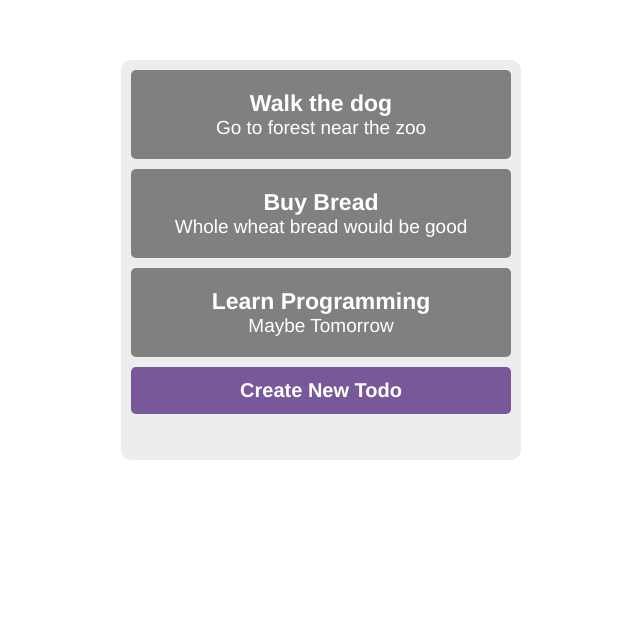
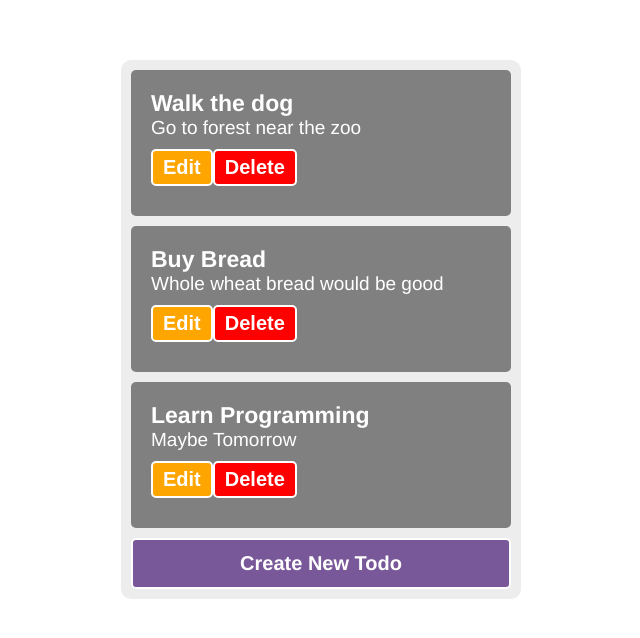
Before and after one commit to cameronmoodley/vue-todo, a Vue app: page / in a window 1280 px wide. Shown: the top 638 px of the page, without its empty margins (319-959 px from the left). Built offline with nearby package versions, Linux system fonts and the light colour scheme.

Commit message:
added in update and delete functionality

```diff
--- a/src/App.vue
+++ b/src/App.vue
@@ -53,7 +53,7 @@
 		font-family: Avenir, Helvetica, Arial, sans-serif;
 		-webkit-font-smoothing: antialiased;
 		-moz-osx-font-smoothing: grayscale;
-		text-align: center;
+		text-align: left;
 		color: #2c3e50;
 		margin-top: 60px;
 	}
@@ -65,6 +65,8 @@
 		background-color: #795899;
 		color: #fff;
 		font-weight: bold;
+		text-align: center;
+		border: solid white 2px;
 
 		&:hover {
 			cursor: pointer;
--- a/src/components/TodoCreate.vue
+++ b/src/components/TodoCreate.vue
@@ -13,6 +13,11 @@
 					rows="5"
 					v-model="formData.description"
 				></textarea>
+			</div>
+			<div class="app-errors">
+				<div class="form-error">
+					{{ formErrors }}
+				</div>
 			</div>
 			<button @click="submitForm" type="button" class="app-button is-primary">
 				Confirm
@@ -33,14 +38,14 @@
 					title: '',
 					description: '',
 				},
-				forceClose: false,
+				formErrors: '',
 			};
 		},
 		// Computed methods are what?
 		computed: {
 			isFormValid() {
 				return this.validateForm(this.formData.title, 7) &&
-					this.validateForm(this.formData.description, 25)
+					this.validateForm(this.formData.description, 10)
 					? true
 					: false;
 			},
@@ -51,9 +56,13 @@
 		methods: {
 			submitForm() {
 				if (this.isFormValid) {
+					this.formErrors = '';
 					this.$emit('formSubmitted', { ...this.formData });
 					this.modal.closeModal();
 					this.resetForm();
+				} else {
+					this.formErrors =
+						'Please fill out the form correctly, Title needs to be longer than 8 characters and desc longer than 10 characters!';
 				}
 			},
 			resetForm() {
@@ -69,4 +78,13 @@
 		},
 	};
 </script>
-<style lang=""></style>
+<style lang="scss">
+	.app {
+		&-errors {
+			color: red;
+		}
+	}
+	.form-error {
+		padding: 20px 0px;
+	}
+</style>
--- a/src/components/TodoItem.vue
+++ b/src/components/TodoItem.vue
@@ -1,9 +1,36 @@
 <template>
-	<div class="todo-item">
+	<div v-if="!editMode" class="todo-item">
 		<div class="todo-item-content">
 			<div class="todo-item-content-title">{{ title }}</div>
 			<div class="todo-item-content-description">{{ description }}</div>
 		</div>
+		<button class="app-button is-warning" @click="editMode = true">Edit</button>
+		<button class="app-button is-danger" @click="deleteTodo">
+			Delete
+		</button>
+	</div>
+	<div v-else class="todo-item">
+		<form class="app-form">
+			<div class="form-control">
+				<label class="label">Title</label>
+				<input type="text" class="control" :value="title" />
+			</div>
+			<div class="form-control">
+				<label class="label">Description</label>
+				<textarea
+					class="control"
+					cols="30"
+					:value="description"
+					rows="5"
+				></textarea>
+			</div>
+			<button class="app-button is-warning" @click.prevent="editTodo">
+				Update
+			</button>
+			<button class="app-button is-danger" @click.prevent="editMode = false">
+				Cancel
+			</button>
+		</form>
 	</div>
 </template>
 
@@ -19,6 +46,20 @@
 				type: String,
 				required: true,
 				default: 'Some test',
+			},
+		},
+		data() {
+			return {
+				editMode: false,
+			};
+		},
+
+		methods: {
+			editTodo() {
+				alert('Edit');
+			},
+			deleteTodo() {
+				alert('Delete');
 			},
 		},
 	};
@@ -41,4 +82,18 @@
 			}
 		}
 	}
+
+	.is {
+		&-warning {
+			background: orange;
+			padding: 5px 10px;
+			margin: 10px 0px;
+		}
+
+		&-danger {
+			background: red;
+			padding: 5px 10px;
+			margin: 10px 0px;
+		}
+	}
 </style>
```
